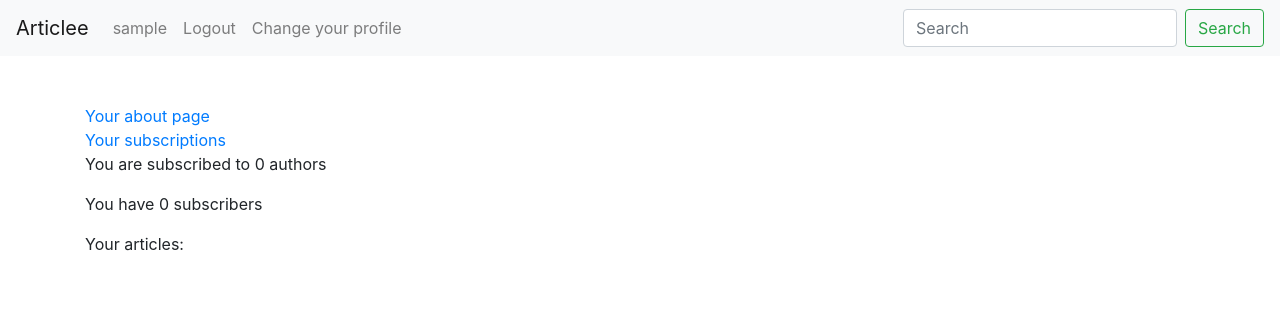
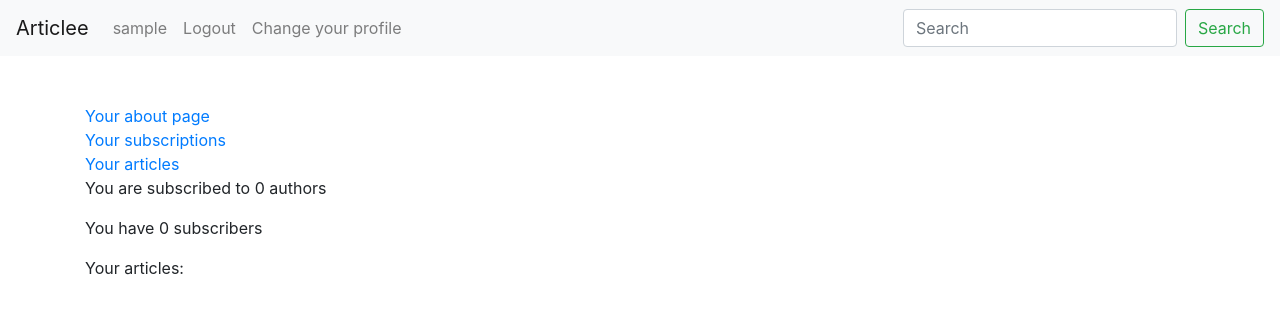
Before and after one commit to Andrew-157/dj_project_2, a Django app: page /personal/ in a window 1280 px wide. Shown: the top 316 px of the page. Run offline with Django 4.2, Linux system fonts and the light colour scheme; the visitor is signed in with stand-in values (Sample User, id 1); data comes from the database, SQL or seed files in the repository; data that the repository does not hold is empty; some libraries are stand-ins or nearby versions.

Commit message:
Some changes

```diff
--- a/personal/templates/personal/articles_list.html
+++ b/personal/templates/personal/articles_list.html
@@ -10,10 +10,11 @@
     <h1>You published {{ articles|length }} articles </h1>
     {% endif %}
     <a href="">Publish new article</a>
+    {% for article in articles %}
     <div class="container py-5">
-        {% for article in articles %}
         {{ article.title }}
-        {% endfor %}
+        <a href="{% url 'personal:article-detail' article.id %}">More about this article</a>
     </div>
+    {% endfor %}
 </div>
 {% endblock %}
--- a/personal/templates/personal/personal_page.html
+++ b/personal/templates/personal/personal_page.html
@@ -3,7 +3,8 @@
 {% block content %}
 <div class="container py-5">
     <a href="{% url 'personal:about-page' %}">Your about page</a><br>
-    <a href="{% url 'personal:subscriptions-list' %}">Your subscriptions</a>
+    <a href="{% url 'personal:subscriptions-list' %}">Your subscriptions</a><br>
+    <a href="{% url 'personal:articles-list' %}">Your articles</a>
     <p>You are subscribed to {{ subscriptions|length }} authors</p>
     <p>You have {{ subscribers }} subscribers</p>
     <p>Your articles:</p>
```
